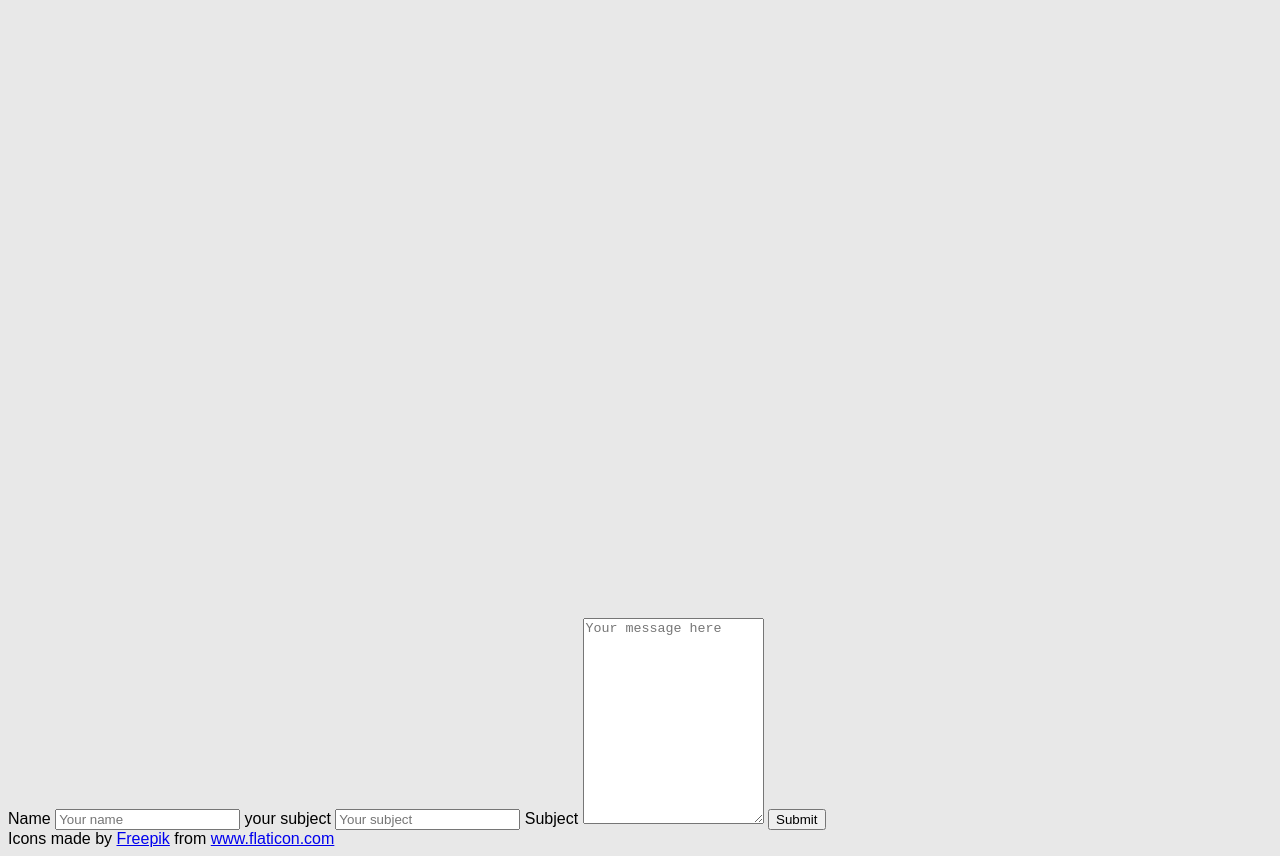
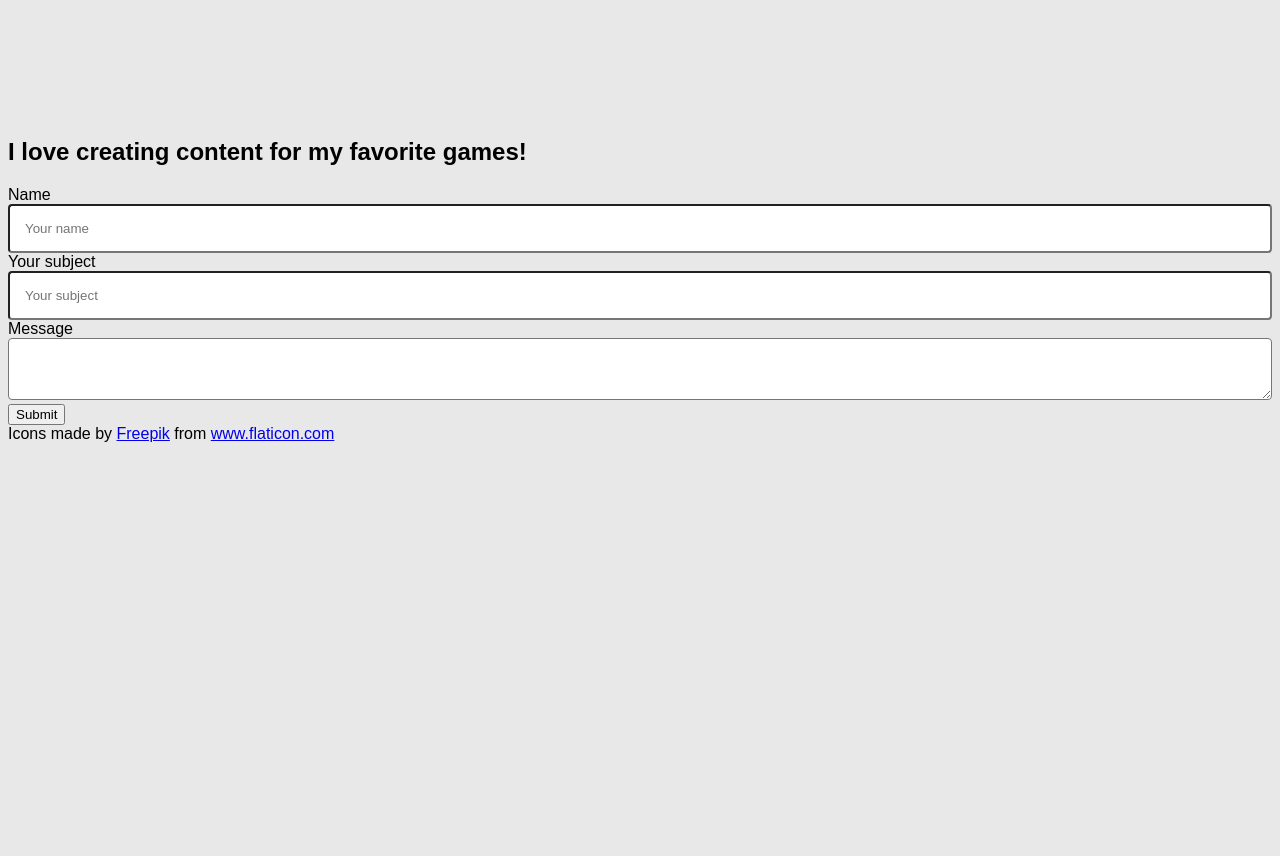
Before and after one commit to Aranumm/website, a plain HTML site: page index.html in a window 1280 px wide. Shown: the part 720-1576 px from the top of the page. After the commit the page ends 1171 px from the top, so only its background shows below. Drawn offline with Linux system fonts and the light colour scheme.

Commit message:
edited contact form to reflect brand

```diff
--- a/index.html
+++ b/index.html
@@ -30,21 +30,19 @@
       <section id="home"> </section>
       <section id="about_me">
         <div id=about_me_text>
-
+          <h2 class="introtext" > I love creating content for my favorite games! </h2>
       </section>
       <section id="cases"> </section>
       <section id="contact">
         <div class="container">
           <form action="action_page.php">
-
             <label for="name">Name</label>
             <input type="text" id="fname" name="fname" placeholder="Your name">
-
-            <label for="subject">your subject</label>
+            <label for="subject">Your subject</label>
             <input type="text" id="lname" name="subject" placeholder="Your subject">
-          <label for="subject">Subject</label>
+          <label for="message">Message</label>
           <textarea id="message" name="message" placeholder="Your message here"
-          style="height:200px"></textarea>
+          <style="height:200px"> </textarea>
           <input type="submit" value="Submit">
           </form>
         </div>
--- a/style.css
+++ b/style.css
@@ -96,9 +96,9 @@ clear: both;
 
 #frontpage{
   width: 1700px;
-  height: 1000px;
+  height: 500px;
   position: relative;
-
+  padding: 0px 100px;
 }
 .welcome{
   position: relative;
@@ -108,5 +108,23 @@ clear: both;
 }
 
 about_me_text{
+width: 1490px;
+height: auto;
+font-size: 20px;
+display: grid;
+grid-template-columns: 2fr 0fr;
+grid-auto-rows: 2fr 0fr;
 
 }
+
+input[type=text], select, textarea{
+  width: 100%;
+  padding: 15px;
+  border: 2px solid ##E8E8E8;
+  box-sizing: border-box;
+  border-radius: 4px;
+}
+
+input[type=submit]:hover {
+  background-color: #ED1C24;
+}
```
